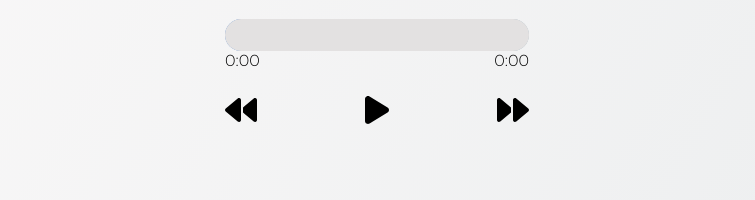
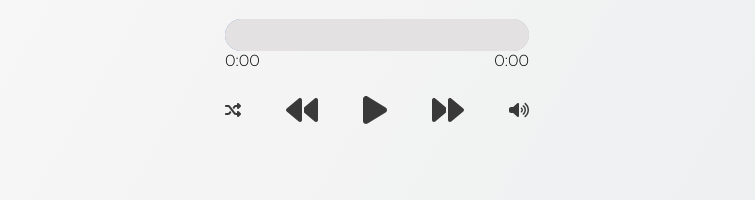
Before and after one commit to kaynekaynekayne/m-player, a React (Create React App) app: page / in a window 1280 px wide. Shown: the part 515-715 px from the top of the page, without its empty margins (263-1018 px from the left). Built offline with nearby package versions, Linux system fonts and the light colour scheme.

Commit message:
add shuffle and volume handler

```diff
--- a/src/components/libary.jsx
+++ b/src/components/libary.jsx
@@ -1,5 +1,5 @@
 import React from "react";
-import LibrarySong from "./librarySong";
+import LibrarySong from "./library-song";
 
 const Library = ({songs, setCurrentSong, currentSong, openLibrary}) =>{
 
--- a/src/components/player.jsx
+++ b/src/components/player.jsx
@@ -1,6 +1,6 @@
 import React,{useRef, useState, useEffect} from "react";
 import { FontAwesomeIcon } from "@fortawesome/react-fontawesome";
-import { faPlay, faBackward, faForward, faPause } from "@fortawesome/free-solid-svg-icons";
+import { faPlay, faBackward, faForward, faPause, faVolumeUp, faShuffle } from "@fortawesome/free-solid-svg-icons";
 
 const Player=({currentSong, setCurrentSong, isPlaying, setIsPlaying, songs})=>{
 
@@ -10,6 +10,7 @@ const Player=({currentSong, setCurrentSong, isPlaying, setIsPlaying, songs})=>{
         currentTime:0,
         duration:0,
     });
+    const [volume,setVolume]=useState(false);
 
     const timeUpdateHandler=()=>{
         const current=audioRef.current.currentTime;
@@ -24,6 +25,10 @@ const Player=({currentSong, setCurrentSong, isPlaying, setIsPlaying, songs})=>{
         }
     };
 
+    const formatTime=(duration)=>{
+        return `${Math.floor(duration/60)}:${(Math.floor(duration%60)).toString().padStart(2,"0")}`
+    };
+
     const streamHandler=(e)=>{
         audioRef.current.currentTime=e.target.value;
         setSongInfo({
@@ -32,8 +37,8 @@ const Player=({currentSong, setCurrentSong, isPlaying, setIsPlaying, songs})=>{
         })
     };
 
-    const formatTime=(duration)=>{
-        return `${Math.floor(duration/60)}:${(Math.floor(duration%60)).toString().padStart(2,"0")}`
+    const streamPercent=()=>{
+        return (songInfo.currentTime / songInfo.duration) * 100 || 0;
     };
 
     const trackBtnHandler=async(instruction)=>{
@@ -54,6 +59,11 @@ const Player=({currentSong, setCurrentSong, isPlaying, setIsPlaying, songs})=>{
         setIsPlaying(prev=>!prev);
     };
 
+    const onShuffleClick=async()=>{
+        const randomIndex=Math.floor(Math.random()*(songs.length))
+        await setCurrentSong(songs[randomIndex]);
+    }
+
     useEffect(()=>{
         if(isPlaying){
             const playPromise=audioRef.current.play();
@@ -62,10 +72,6 @@ const Player=({currentSong, setCurrentSong, isPlaying, setIsPlaying, songs})=>{
             }
         }
     },[currentSong]);
-
-    const streamPercent=()=>{
-        return (songInfo.currentTime / songInfo.duration) * 100 || 0;
-    };
 
     return(
         <section className="player">
@@ -90,6 +96,11 @@ const Player=({currentSong, setCurrentSong, isPlaying, setIsPlaying, songs})=>{
             </div>
             <div className="play-control">
                 <FontAwesomeIcon
+                    onClick={onShuffleClick}
+                    className="shuffle"
+                    icon={faShuffle}
+                />
+                <FontAwesomeIcon
                     onClick={()=>trackBtnHandler("skip-back")}
                     className="skip-back"
                     size="2x"
@@ -107,6 +118,24 @@ const Player=({currentSong, setCurrentSong, isPlaying, setIsPlaying, songs})=>{
                     size="2x"
                     icon={faForward}
                 />
+                <div className="volume-control">
+                    <label htmlFor="volume">
+                        <FontAwesomeIcon
+                            className="volume-up"
+                            icon={faVolumeUp}
+                            onClick={()=>setVolume(prev=>!prev)}
+                        />
+                    </label>
+                    {volume &&
+                        <input
+                            min={0}
+                            max={1}
+                            step={0.01}
+                            type="range"
+                            className="slider"
+                            onChange={(e) =>audioRef.current.volume = e.target.value}
+                    />}
+                </div>
             </div>
             <audio
                 onTimeUpdate={timeUpdateHandler}
--- a/src/styles/_library.scss
+++ b/src/styles/_library.scss
@@ -113,7 +113,7 @@
             position:absolute;
             top:0;
             left:0;
-            font-size:0.8rem;
+            font-size:0.7rem;
         }
 
         h4{
--- a/src/styles/_nav.scss
+++ b/src/styles/_nav.scss
@@ -16,7 +16,6 @@ nav{
 
 @media screen and (max-width:768px){
     nav{
-
         button{
             z-index:10;
             padding:0.8rem 1rem;
--- a/src/styles/_player.scss
+++ b/src/styles/_player.scss
@@ -48,8 +48,27 @@ input[type="range"]::-webkit-slider-thumb{
     align-items: center;
     padding:1.5rem 0;
     width:19rem;
+    color: rgb(57, 57, 57);
 
     svg{
         cursor: pointer;
     }
+
+    .volume-control{
+        display: flex;
+        flex-direction: column;
+
+        .slider {
+            width:3rem;
+            -webkit-appearance: none;
+            background: #e1e1e4;
+        }
+
+        .slider::-webkit-slider-thumb {
+            width: 0.8rem;
+            height: 0.8rem;
+            background: #3e3e3e;
+            cursor: pointer;
+        }
+    }
 }
--- a/src/styles/_song.scss
+++ b/src/styles/_song.scss
@@ -16,11 +16,3 @@
         font-size:0.8rem;
     }
 }
-
-@media screen and (max-width: 768px){
-    .song{
-        img{
-
-        }
-    }
-}
```
Also changed, not shown: src/components/library-song.jsx (renamed from src/components/librarySong.jsx).
